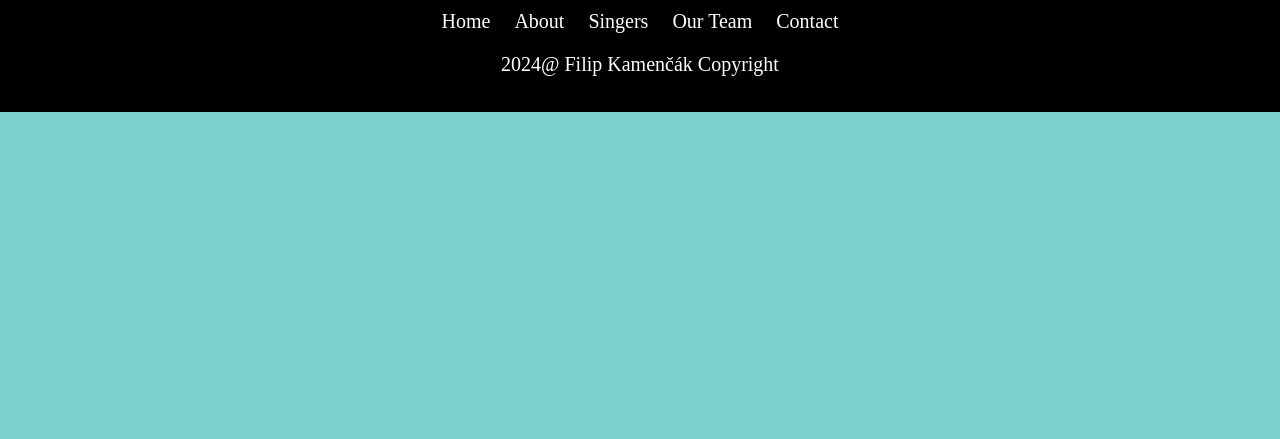
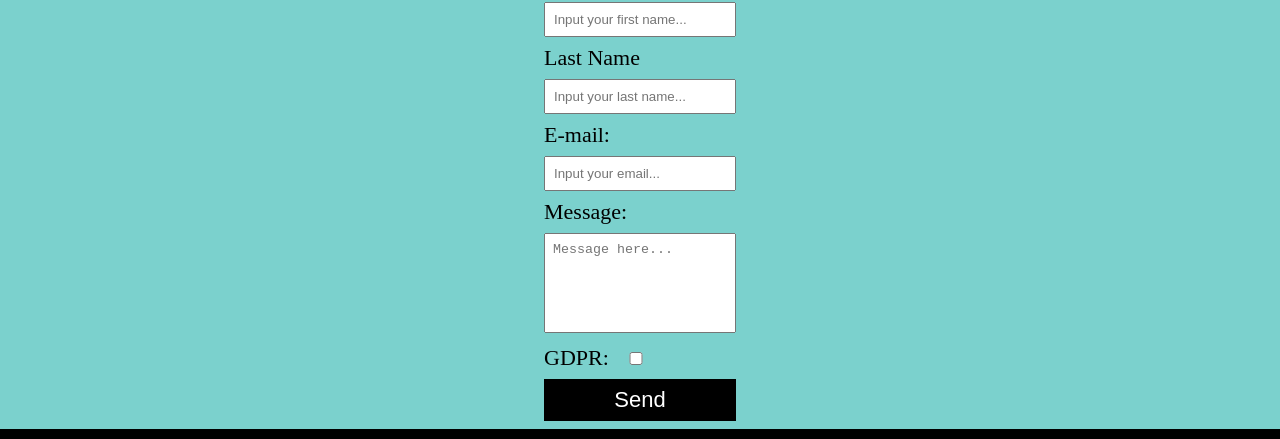
Before and after one commit to MagmaFilda/FestivalWeb, a plain HTML site: page index.html in a window 1280 px wide. Shown: the part 3305-3744 px from the top of the page. Before the commit the page ends 3417 px from the top, so only its background shows below. Drawn offline with Linux system fonts and the light colour scheme.

Commit message:
Footer Update2

```diff
--- a/index.html
+++ b/index.html
@@ -83,6 +83,19 @@
             </div>
             <div id="contact" class="contact-container">
                 <h2>Contact Form</h2>
+                <form id="contact-form">
+                    <label for="first-name">First Name:</label>
+                    <input id="first-name" type="text" placeholder="Input your first name...">
+                    <label for="last-name">Last Name </label>
+                    <input id="last-name" type="text" placeholder="Input your last name...">
+                    <label for="email">E-mail:</label>
+                    <input id="email" type="text" placeholder="Input your email...">
+                    <label for="message">Message:</label>
+                    <textarea id="message" placeholder="Message here..."></textarea>
+                    <label for="gdpr">GDPR:</label>
+                    <input id="gdpr" type="checkbox">
+                    <input type="button" value="Send">
+                </form>
             </div>
         </div>
     </main>
--- a/styles.css
+++ b/styles.css
@@ -1,5 +1,6 @@
 *{
     scroll-behavior: smooth;
+    box-sizing: border-box;
 }
 
 body {
@@ -130,6 +131,54 @@ header{
     margin-bottom: 0;
 }
 
+#contact{
+    width: 25%;
+    margin: auto;
+}
+#contact h2{
+    width: 25%;
+    margin: auto;
+}
+#contact form{
+    width: 100%;
+    margin: auto;
+    text-align: left;
+}
+input[type="text"], input[type="email"]{
+    width: 100%;
+    padding: 8px;
+    margin: 8px 0;
+}
+input[type="checkbox"]{
+    width: 20%;
+    height: 20%;
+}
+input[type="button"]{
+    width: 100%;
+    padding: 8px;
+    font-size: 22px;
+    margin: 8px 0;
+    background: black;
+    color: white;
+    border: none;
+}
+input[type="button"]:hover{
+    cursor: pointer;
+    color: black;
+    background: white;
+    transition: 0.5s;
+}
+textarea{
+    width: 100%;
+    resize: none;
+    height: 100px;
+    padding: 8px;
+    margin: 8px 0;
+}
+label{
+    font-size: 22px;
+}
+
 footer {
     padding: 16px 0 16px 0;
     background: black;
```
